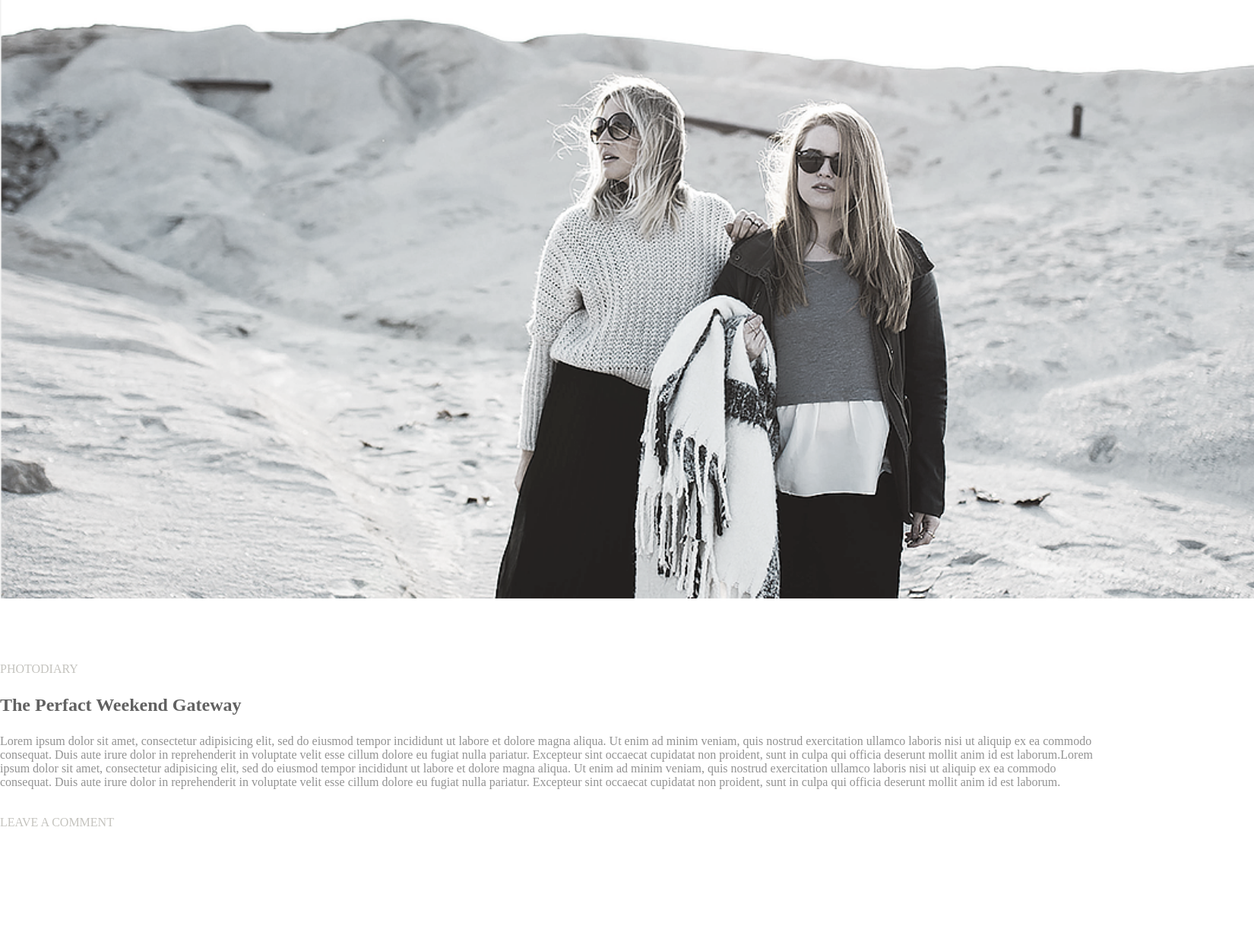
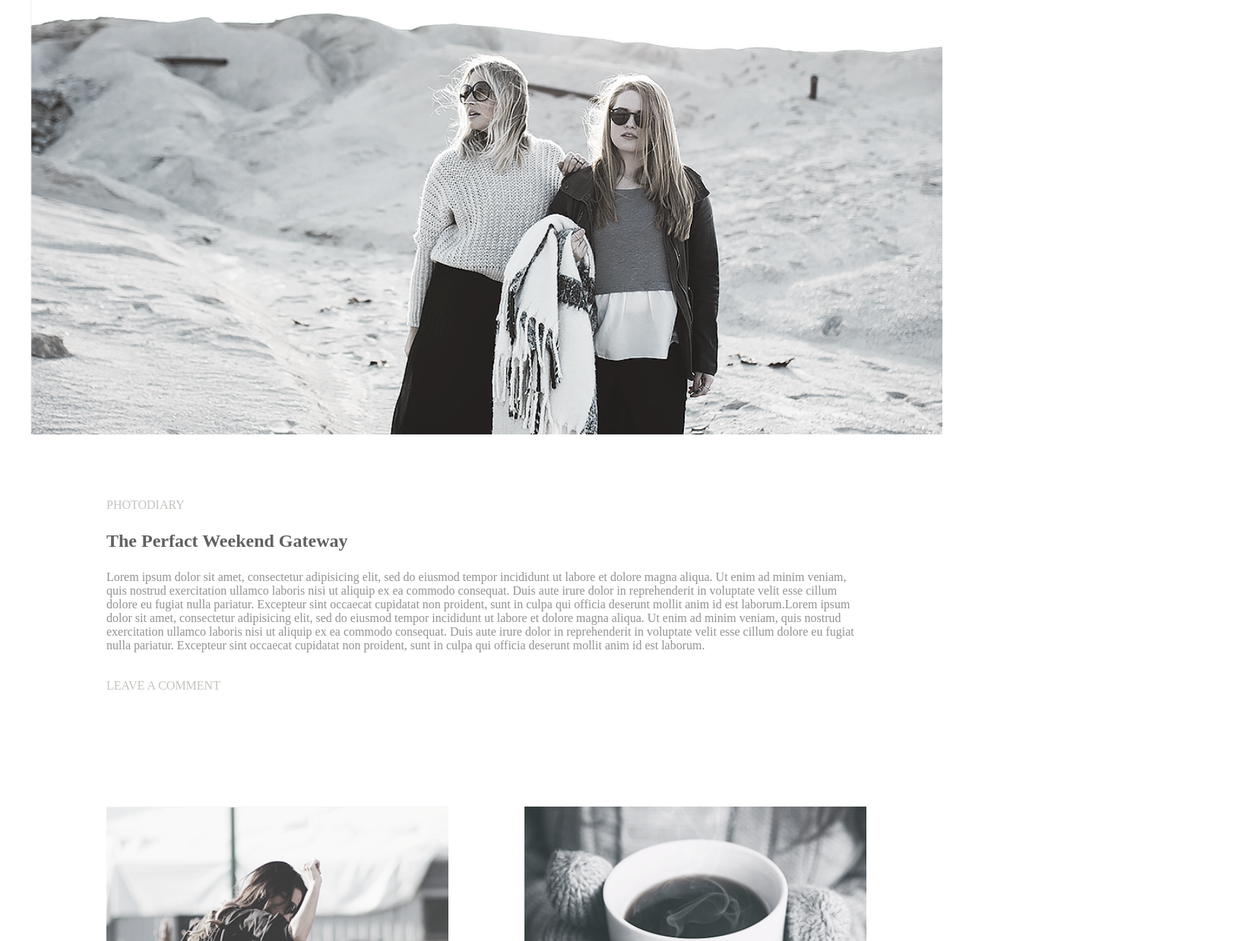
Before and after one commit to abulhasantamim/minimo, a plain HTML site: page index.html in a window 1280 px wide. Shown: the part 130-1369 px from the top of the page at 76% size, 1650 px wide, since content can reach past the window. Drawn offline with Linux system fonts and the light colour scheme.

Commit message:
Update style.css

```diff
--- a/css/style.css
+++ b/css/style.css
@@ -14,7 +14,7 @@ header{
     padding: 50px 0;
 }
 .contenar{
-    width: 1650px;
+    width: 1200px;
     margin: auto;
     overflow: hidden;
 }
@@ -51,7 +51,7 @@ nav ul li a:hover{
     padding: 80px 0;
 }
 .wrapper{
-    width: 1450px;
+    width: 1000px;
     margin: auto;
 }
 .gateway-content{}
```
